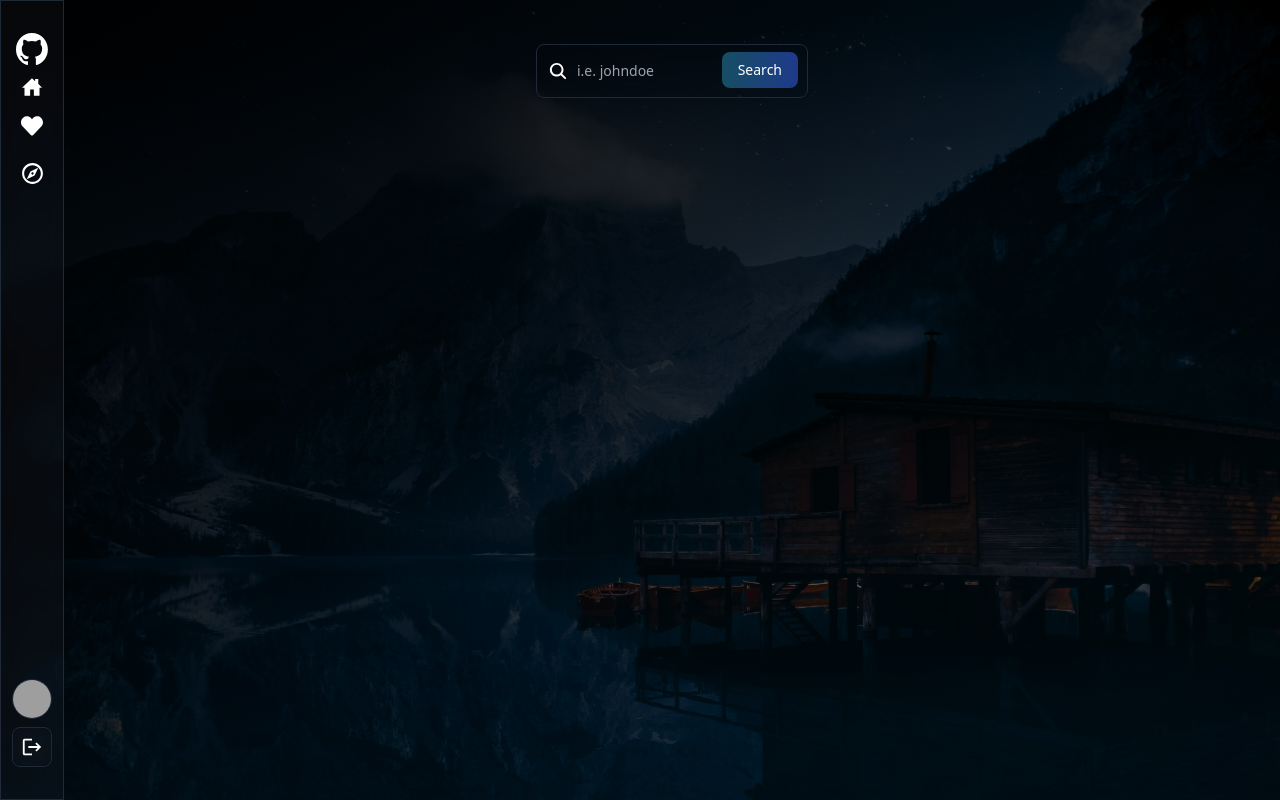
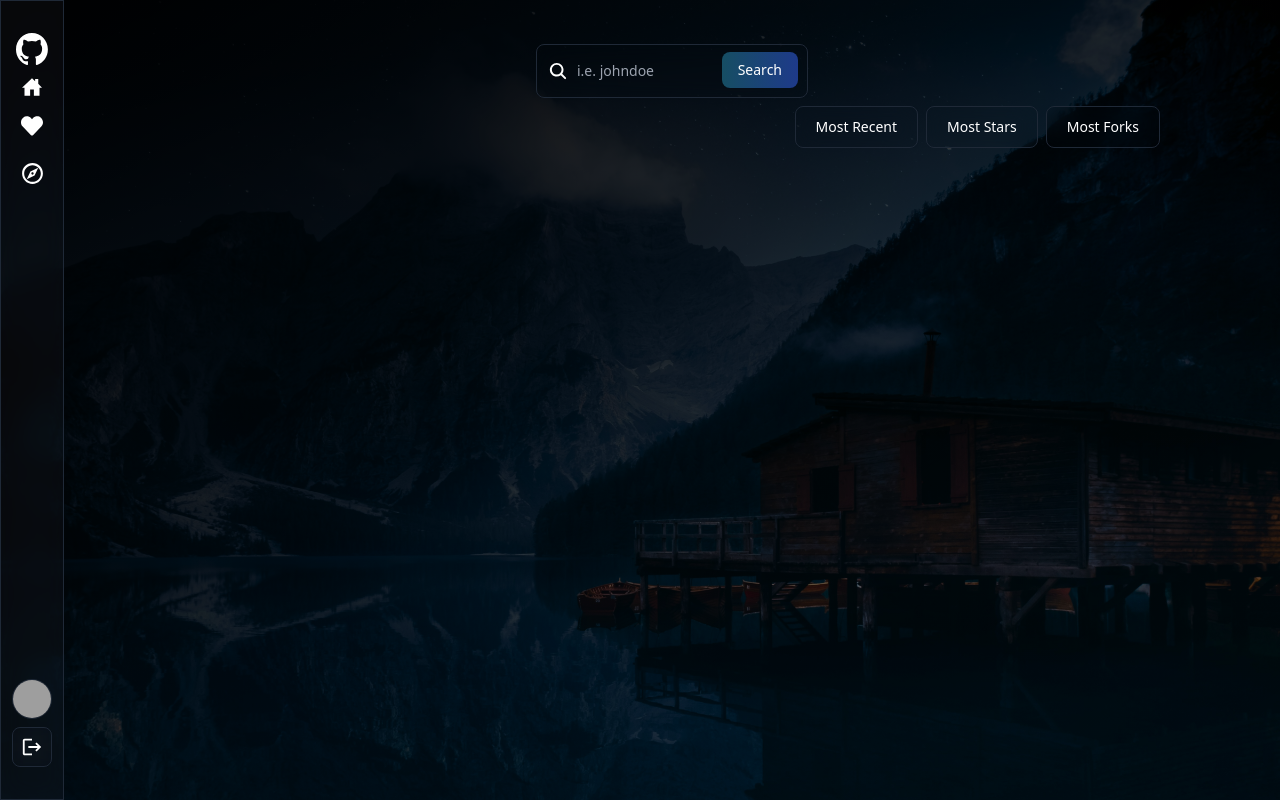
Before and after one commit to codigo-natural/Github-like-app-codeStash-, a React (Vite) app in the folder frontend/: page / in a window 1280 px wide. Built offline with nearby package versions, Linux system fonts and the light colour scheme; grey boxes are pictures that could not be loaded.

Commit message:
feat 🎉 IU for component SortRepos

```diff
--- a/frontend/src/components/SortRepos.jsx
+++ b/frontend/src/components/SortRepos.jsx
@@ -1,5 +1,24 @@
 export const SortRepos = () => {
   return (
-    <div>Sort Repos</div>
+    <div className='mb-2 flex justify-center lg:justify-end'>
+      <button
+        type='button'
+        className={`py-2.5 px-5 me-2 mb-2 text-xs sm:text-sm font-medium focus:outline-none rounded-lg bg-glass`}
+      >
+        Most Recent
+      </button>
+      <button
+        type='button'
+        className={`py-2.5 px-5 me-2 mb-2  text-xs sm:text-sm font-medium focus:outline-none rounded-lg bg-glass`}
+      >
+        Most Stars
+      </button>
+      <button
+        type='button'
+        className={`py-2.5 px-5 me-2 mb-2  text-xs sm:text-sm font-medium focus:outline-none rounded-lg bg-glass`}
+      >
+        Most Forks
+      </button>
+    </div>
   )
 }
--- a/frontend/src/pages/HomePaje.jsx
+++ b/frontend/src/pages/HomePaje.jsx
@@ -1,5 +1,5 @@
 import { Search } from "../components/Search"
-// import { SortRepos } from "../components/SortRepos"
+import { SortRepos } from "../components/SortRepos"
 // import { ProfileInfo } from "../components/ProfileInfo"
 // import { Repos } from "../components/Repos"
 
@@ -7,7 +7,7 @@ export const HomePage = () => {
   return (
     <div className="m-4">
       <Search />
-      {/* <SortRepos /> */}
+      <SortRepos />
       <div className="flex gap-4 flex-col lg:flex-row justify-center items-center">
         {/* <ProfileInfo /> */}
         {/* <Repos /> */}
```
